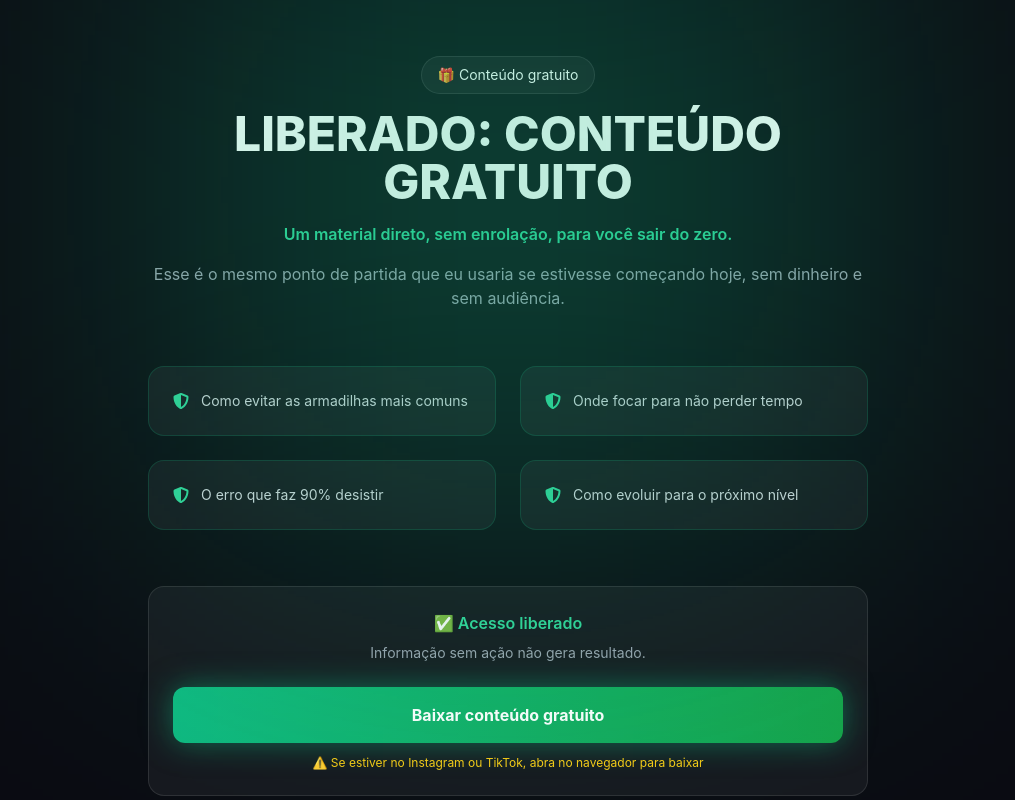
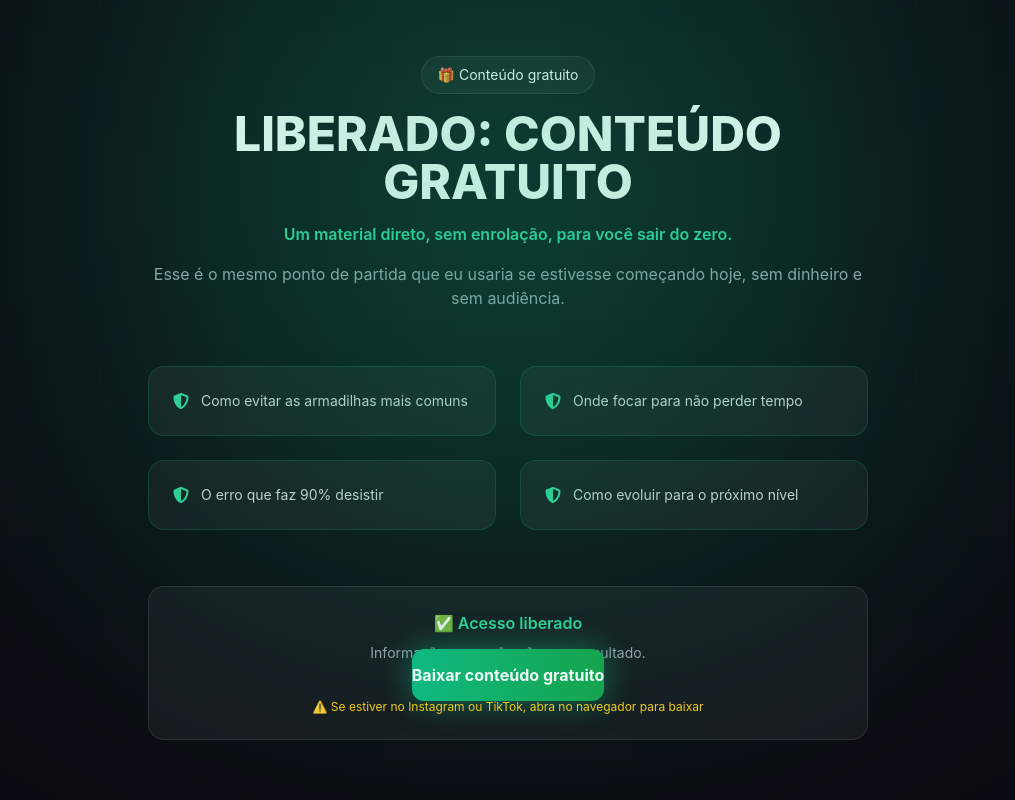
Before and after one commit to Miguel-Aleixo/Plataforma_De_Vendas, a Next.js app: page /conteudo_gratis in a window 1280 px wide. Both pictures are taken after a click on the button "QUERO ACESSAR GRATUITAMENTE". Shown: the top 800 px of the page, without its empty margins (132-1147 px from the left). Built offline with nearby package versions, Linux system fonts and the light colour scheme.

Commit message:
Finalizado

```diff
--- a/pages/conteudo_gratis.tsx
+++ b/pages/conteudo_gratis.tsx
@@ -39,22 +39,6 @@ const PAGE_CONTENT = {
 ======================= */
 export default function ConteudoGratis() {
   const [liberado, setLiberado] = useState(false);
-
-  const handleDownload = () => {
-    const ua = navigator.userAgent.toLowerCase();
-    const isInstagram = ua.includes("instagram");
-    const isTikTok = ua.includes("tiktok");
-
-    if (isInstagram || isTikTok) {
-      alert(
-        "⚠️ Para baixar o conteúdo:\n\nToque nos três pontinhos (⋮) no canto da tela e escolha 'Abrir no navegador'.\n\nDepois volte e clique novamente em baixar."
-      );
-      return;
-    }
-
-    // Força download no navegador normal
-    window.location.href = "/conteudo_gratis.pdf";
-  };
 
   return (
     <main className="min-h-screen bg-[#0B0B12] text-white relative overflow-hidden">
@@ -126,12 +110,13 @@ export default function ConteudoGratis() {
               Informação sem ação não gera resultado.
             </p>
 
-            <button
-              onClick={handleDownload}
+            <a
+              href="/conteudo_gratis.pdf"
+              download
               className="mt-6 w-full py-4 rounded-xl bg-gradient-to-r from-emerald-500 to-green-600 font-bold shadow-[0_0_30px_rgba(16,185,129,0.5)]"
             >
               Baixar conteúdo gratuito
-            </button>
+            </a>
 
             <p className="mt-3 text-xs text-yellow-400">
               ⚠️ Se estiver no Instagram ou TikTok, abra no navegador para baixar
```
